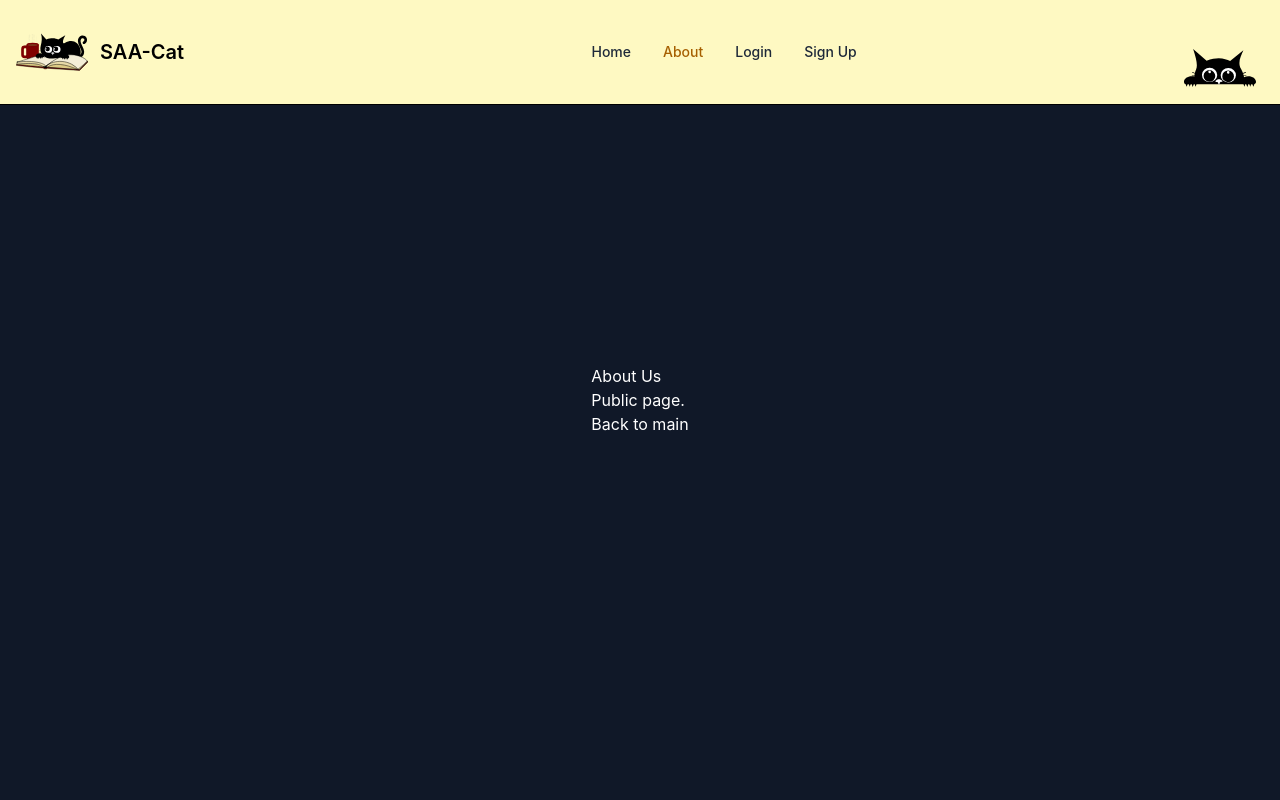
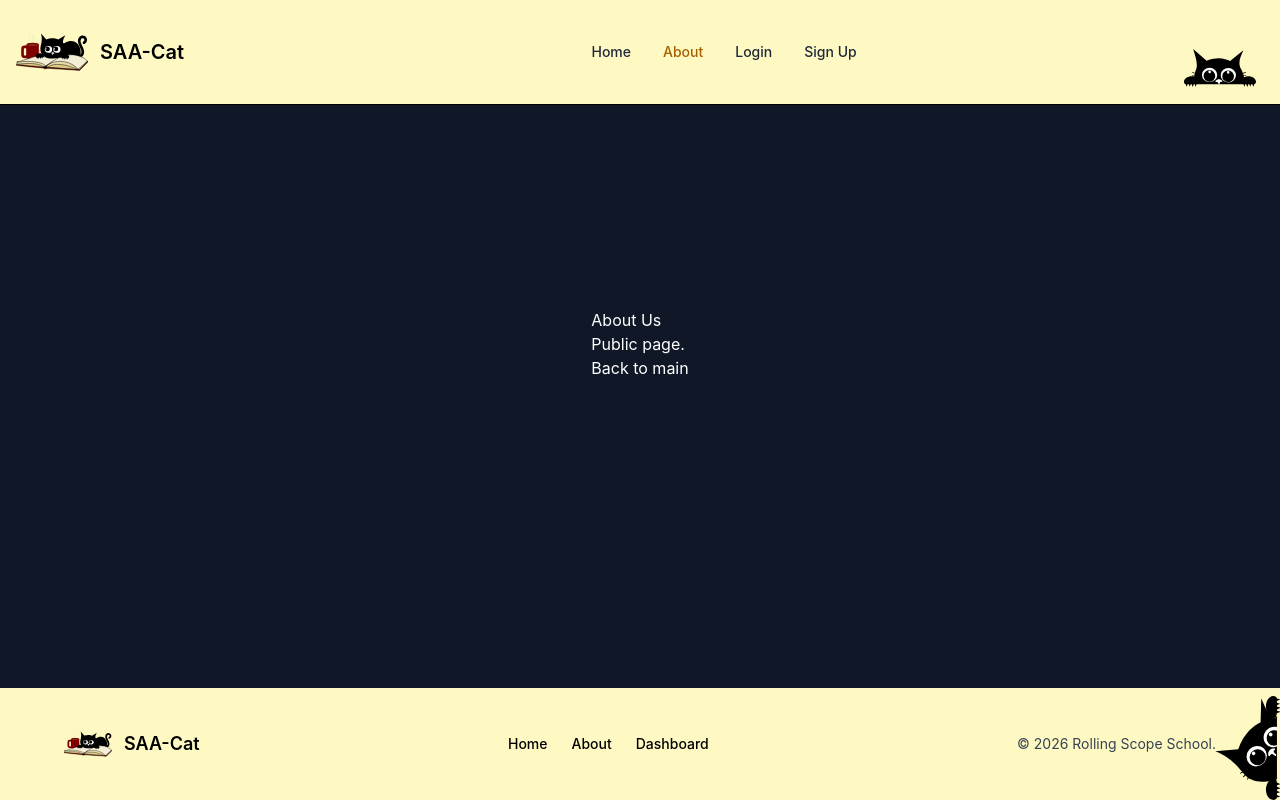
Before and after one commit to dzzuze/SAA-Cat, a React (Vite) app: page /SAA-Cat/about in a window 1280 px wide. Built offline with nearby package versions, Linux system fonts and the light colour scheme; no server answers.

Commit message:
feat: add footer

```diff
--- a/src/app/router.tsx
+++ b/src/app/router.tsx
@@ -43,7 +43,7 @@ const router = createBrowserRouter(
   ],
   {
     basename: "/SAA-Cat",
-  }
+  },
 );
 export default function AppRouter() {
   return <RouterProvider router={router} />;
--- /dev/null
+++ b/src/components/footer/Footer.tsx
@@ -0,0 +1,46 @@
+import { NavLink } from "react-router-dom";
+import HeaderCat from "../../assets/header-cat.svg?react";
+import HidingCat from "../../assets/hiding-cat.svg?react";
+
+export default function Footer() {
+  const year = new Date().getFullYear();
+
+  return (
+    <footer className="relative  bg-yellow-100">
+      <div className="mx-auto flex max-w-6xl flex-col items-center justify-between gap-6  py-8 md:flex-row">
+        <div className="flex items-center gap-3">
+          <HeaderCat className="h-12 w-12" aria-hidden />
+          <span className="text-lg font-semibold">SAA-Cat</span>
+        </div>
+
+        <nav>
+          <ul className="flex flex-wrap items-center gap-6 text-sm font-medium">
+            <li>
+              <NavLink to="/" className="hover:text-yellow-700">
+                Home
+              </NavLink>
+            </li>
+            <li>
+              <NavLink to="/about" className="hover:text-yellow-700">
+                About
+              </NavLink>
+            </li>
+            <li>
+              <NavLink to="/dashboard" className="hover:text-yellow-700">
+                Dashboard
+              </NavLink>
+            </li>
+          </ul>
+        </nav>
+
+        <div className="text-sm text-gray-700">
+          © {year} Rolling Scope School.
+        </div>
+      </div>
+      <HidingCat
+        className="pointer-events-none absolute bottom-0 right-0 translate-x-[20px] h-26 w-26"
+        aria-hidden
+      />
+    </footer>
+  );
+}
--- a/src/components/header/HeaderNavLinks.tsx
+++ b/src/components/header/HeaderNavLinks.tsx
@@ -16,7 +16,11 @@ const navLinkClass = ({ isActive }: NavLinkArgs) =>
     isActive ? "text-yellow-700" : "text-gray-800 hover:text-yellow-700",
   ].join(" ");
 
-export default function HeaderNavLinks({ links, className = "", onNavigate }: Props) {
+export default function HeaderNavLinks({
+  links,
+  className = "",
+  onNavigate,
+}: Props) {
   return (
     <ul className={className}>
       {links.map((l) => (
--- a/src/layouts/RootLayout.tsx
+++ b/src/layouts/RootLayout.tsx
@@ -1,5 +1,6 @@
 import { Outlet } from "react-router-dom";
 import Header from "../components/header/Header";
+import Footer from "../components/footer/Footer";
 
 export default function RootLayout() {
   return (
@@ -8,6 +9,7 @@ export default function RootLayout() {
       <main className=" flex w-full  flex-1 flex-col items-center justify-center  bg-gray-900 text-white">
         <Outlet />
       </main>
+      <Footer />
     </div>
   );
 }
--- a/vite.config.ts
+++ b/vite.config.ts
@@ -14,5 +14,5 @@ export default defineConfig({
       },
     }),
   ],
-  base: '/SAA-Cat/',
+  base: "/SAA-Cat/",
 });
```
Also changed, not shown: src/components/header/Header.tsx (+25 -10 lines), src/components/header/HeaderUserMenu.tsx (+6 -2 lines), src/components/header/HeaderMobileMenu.tsx (line endings or trailing spaces), src/components/header/headerLinks.ts (line endings or trailing spaces), src/pages/LoginPage.tsx (line endings or trailing spaces), src/pages/RegisterPage.tsx (line endings or trailing spaces), src/pages/UserPage.tsx (line endings or trailing spaces).
